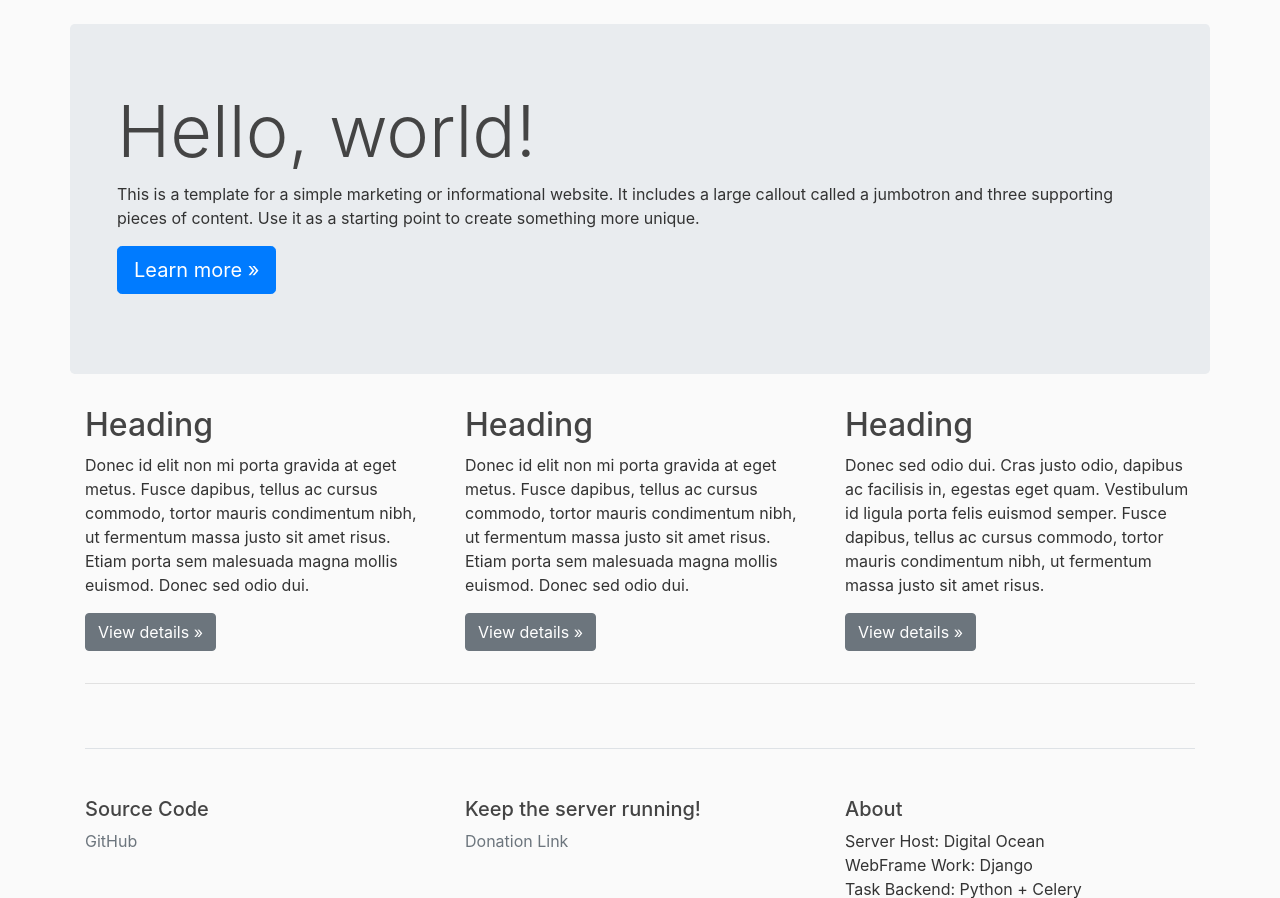
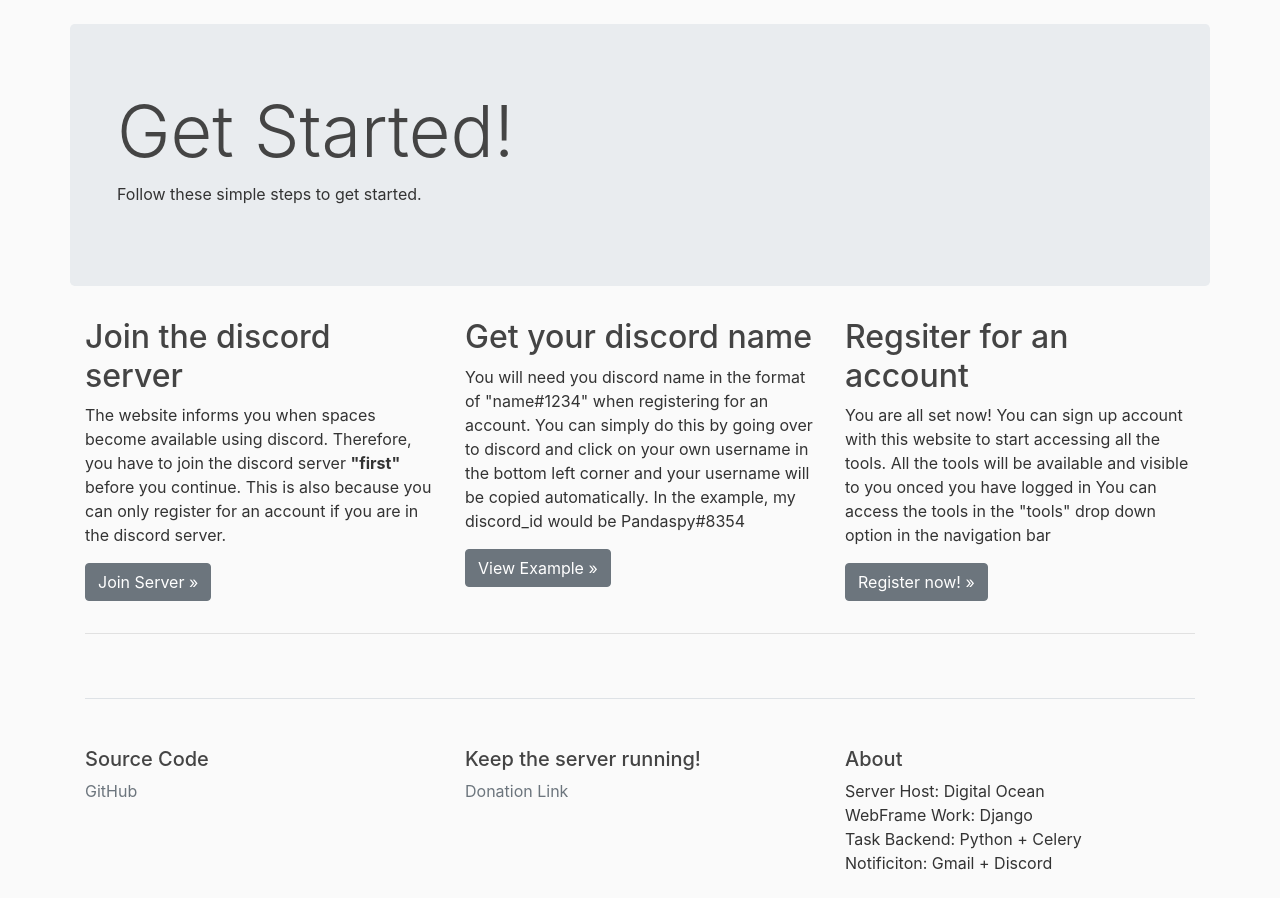
Before and after one commit to Tu1026/djangoWebsite, a Django app: page /tutorial/ in a window 1280 px wide. Shown: the part 56-954 px from the top of the page. After the commit the page ends 926 px from the top, so only its background shows below. Run offline with Django 3.2, Linux system fonts and the light colour scheme; parts of the project's set-up code (start-up, migrations or seed data) failed here and were passed over; some libraries are stand-ins or nearby versions.

Commit message:
added a full on tutorial for people to follow

```diff
--- a/main/templates/main/tutorial.html
+++ b/main/templates/main/tutorial.html
@@ -5,9 +5,8 @@
       <!-- Main jumbotron for a primary marketing message or call to action -->
       <div class="jumbotron">
         <div class="container">
-          <h1 class="display-3">Hello, world!</h1>
-          <p>This is a template for a simple marketing or informational website. It includes a large callout called a jumbotron and three supporting pieces of content. Use it as a starting point to create something more unique.</p>
-          <p><a class="btn btn-primary btn-lg" href="#" role="button">Learn more »</a></p>
+          <h1 class="display-3">Get Started!</h1>
+          <p>Follow these simple steps to get started.</p>
         </div>
       </div>
 
@@ -15,19 +14,22 @@
         <!-- Example row of columns -->
         <div class="row">
           <div class="col-md-4">
-            <h2>Heading</h2>
-            <p>Donec id elit non mi porta gravida at eget metus. Fusce dapibus, tellus ac cursus commodo, tortor mauris condimentum nibh, ut fermentum massa justo sit amet risus. Etiam porta sem malesuada magna mollis euismod. Donec sed odio dui. </p>
-            <p><a class="btn btn-secondary" href="#" role="button">View details »</a></p>
+            <h2>Join the discord server</h2>
+            <p>The website informs you when spaces become available using discord. Therefore, you have to join the discord server <strong>"first"</strong> before you continue. This is also because you can only register for an account if you are in the discord server.</p>
+            <p><a class="btn btn-secondary" href="https://discord.gg/AcqRVvpJ" role="button">Join Server »</a></p>
           </div>
           <div class="col-md-4">
-            <h2>Heading</h2>
-            <p>Donec id elit non mi porta gravida at eget metus. Fusce dapibus, tellus ac cursus commodo, tortor mauris condimentum nibh, ut fermentum massa justo sit amet risus. Etiam porta sem malesuada magna mollis euismod. Donec sed odio dui. </p>
-            <p><a class="btn btn-secondary" href="#" role="button">View details »</a></p>
+            <h2>Get your discord name</h2>
+            <p> You will need you discord name in the format of "name#1234" when registering for an account.
+            You can simply do this by going over to discord and click on your own username in the bottom left corner and your username will be copied
+            automatically. In the example, my discord_id would be Pandaspy#8354</p>
+            <p><a class="btn btn-secondary" href="../media/Discord_example.png" role="button">View Example »</a></p>
           </div>
           <div class="col-md-4">
-            <h2>Heading</h2>
-            <p>Donec sed odio dui. Cras justo odio, dapibus ac facilisis in, egestas eget quam. Vestibulum id ligula porta felis euismod semper. Fusce dapibus, tellus ac cursus commodo, tortor mauris condimentum nibh, ut fermentum massa justo sit amet risus.</p>
-            <p><a class="btn btn-secondary" href="#" role="button">View details »</a></p>
+            <h2>Regsiter for an account</h2>
+            <p>You are all set now! You can sign up account with this website to start accessing all the tools. All the tools will be available and visible to you onced you have logged in
+            You can access the tools in the "tools" drop down option in the navigation bar</p>
+            <p><a class="btn btn-secondary" href="{% url 'register' %}" role="button">Register now! »</a></p>
           </div>
         </div>
 
```
Also changed, not shown: media/Discord_example.png (added).
